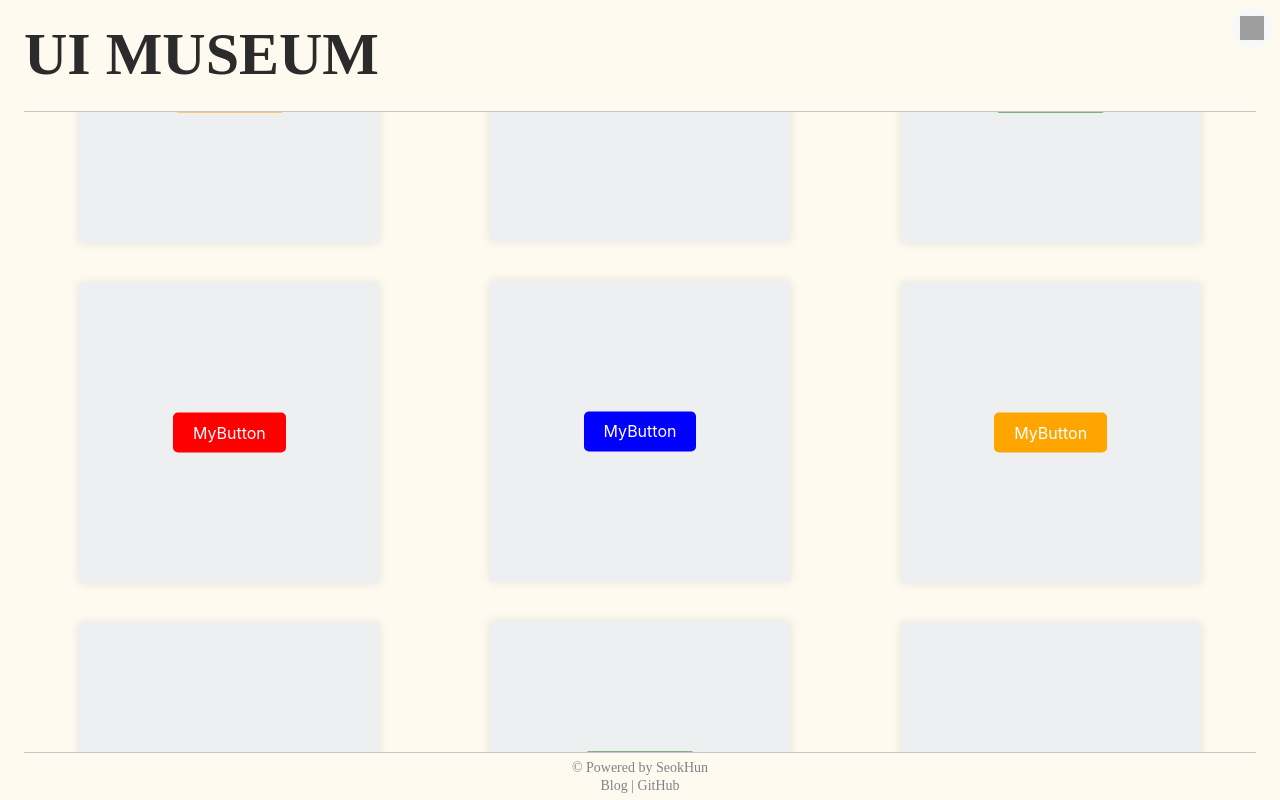
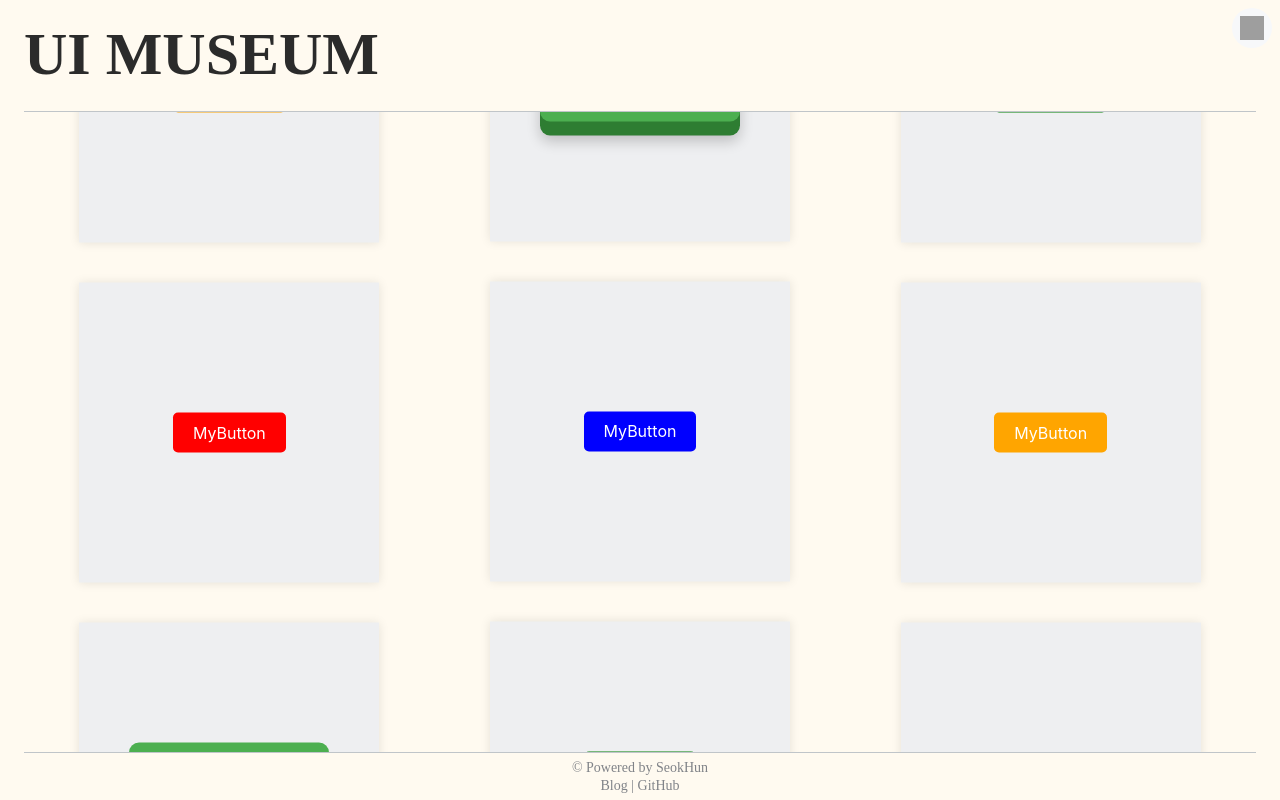
Before and after one commit to tommya98/UI-MUSEUM, a React (Vite) app: page / in a window 1280 px wide. Built offline with nearby package versions, Linux system fonts and the light colour scheme; grey boxes are pictures that could not be loaded; a web font is replaced by a local one.

Commit message:
FEAT: 누르면 안 되는 버튼 컴포넌트 추가

```diff
--- /dev/null
+++ b/src/exhibits/DontClickButton/index.tsx
@@ -0,0 +1,22 @@
+import { useState } from "react";
+import * as S from "./styled";
+
+const DontClickButton = () => {
+  const [isLoading, setIsLoading] = useState(false);
+
+  const handleClick = () => {
+    if (isLoading) return;
+    setIsLoading(true);
+    setTimeout(() => {
+      setIsLoading(false);
+    }, 3000);
+  };
+
+  return (
+    <S.Button onClick={handleClick} isLoading={isLoading}>
+      {isLoading ? <S.Loader /> : <S.Text>Don't Click Me!</S.Text>}
+    </S.Button>
+  );
+};
+
+export default DontClickButton;
--- /dev/null
+++ b/src/exhibits/DontClickButton/styled.ts
@@ -0,0 +1,60 @@
+import { keyframes } from "@emotion/react";
+import styled from "@emotion/styled";
+
+interface IButtonProps {
+  isLoading: boolean;
+}
+
+const spinner = keyframes`
+  0% {
+    transform: rotate(0deg);
+  }
+  100% {
+    transform: rotate(360deg);
+  }
+`;
+
+const warning = keyframes`
+  0% {
+    background-color: #ff7043;
+  }
+  50% {
+    background-color: #4caf50;
+  }
+`;
+
+export const Button = styled.button<IButtonProps>`
+  display: flex;
+  justify-content: center;
+  align-items: center;
+  width: 200px;
+  height: 60px;
+  border: none;
+  border-radius: 10px;
+  background-color: #4caf50;
+  box-shadow: ${({ isLoading }) =>
+    isLoading
+      ? "0 4px 0 #2e7d32, 0 4px 4px rgba(0, 0, 0, 0.2);"
+      : "0 14px 0 #2e7d32, 0 20px 14px rgba(0, 0, 0, 0.2);"}
+  color: white;
+  font-size: 24px;
+  font-weight: 700;
+  transform: translateY(${({ isLoading }) => (isLoading ? 10 : 0)}px);
+  transition: all 0.3s;
+  cursor: ${({ isLoading }) => (isLoading ? "not-allowed" : "pointer")};
+  animation: ${({ isLoading }) => (isLoading ? warning : "none")} 0.55s step-end
+    infinite;
+`;
+
+export const Text = styled.span`
+  color: white;
+`;
+
+export const Loader = styled.div`
+  width: 20px;
+  height: 20px;
+  border: 4px solid white;
+  border-radius: 50%;
+  border-bottom-color: transparent;
+  animation: ${spinner} 1s linear infinite;
+`;
--- a/src/exhibits/index.tsx
+++ b/src/exhibits/index.tsx
@@ -1,6 +1,7 @@
 import React, { ReactNode } from "react";
 
 import MyComponent from "./MyComponent";
+import DontClickButton from "./DontClickButton";
 
 interface IComponentsWithMetaData {
   component: React.ComponentType<any>;
@@ -65,15 +66,13 @@ const componentsWithMetaData: IComponentsWithMetaData[] = [
     },
   },
   {
-    component: MyComponent,
-    props: {
-      bg: "purple",
-    },
+    component: DontClickButton,
+    props: {},
     metaData: {
-      title: "기본 보라 버튼",
-      description: "테스트용 기본 보라 버튼입니다.",
-      date: "2024-02-02",
-      url: "https://github.com/tommya98",
+      title: "누르면 안 되는 버튼",
+      description: "누르면 안되지만 혹시라도 누르면 깜빡이는 버튼입니다.",
+      date: "2024-02-05",
+      url: "https://github.com/tommya98/UI-MUSEUM/tree/main/src/exhibits/DontClickButton",
     },
   },
 ];
```
